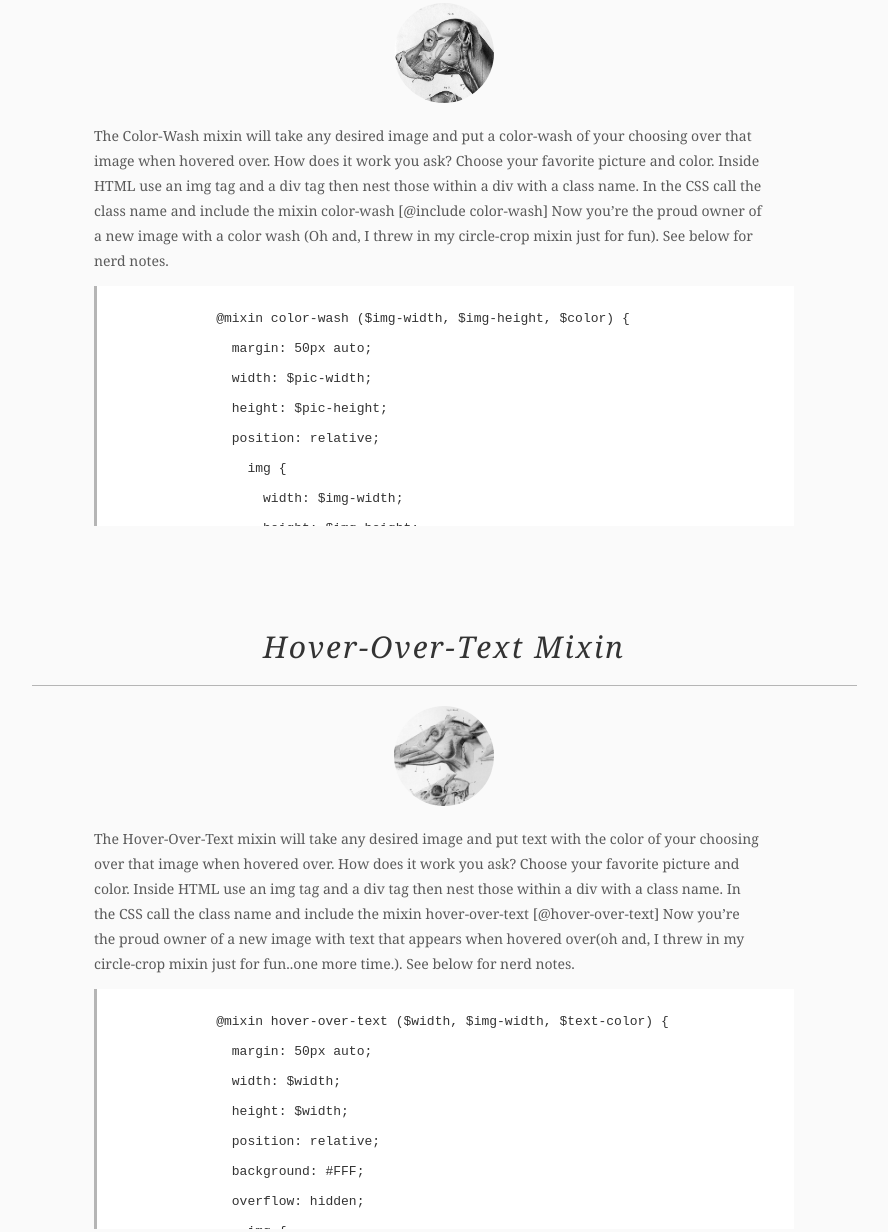
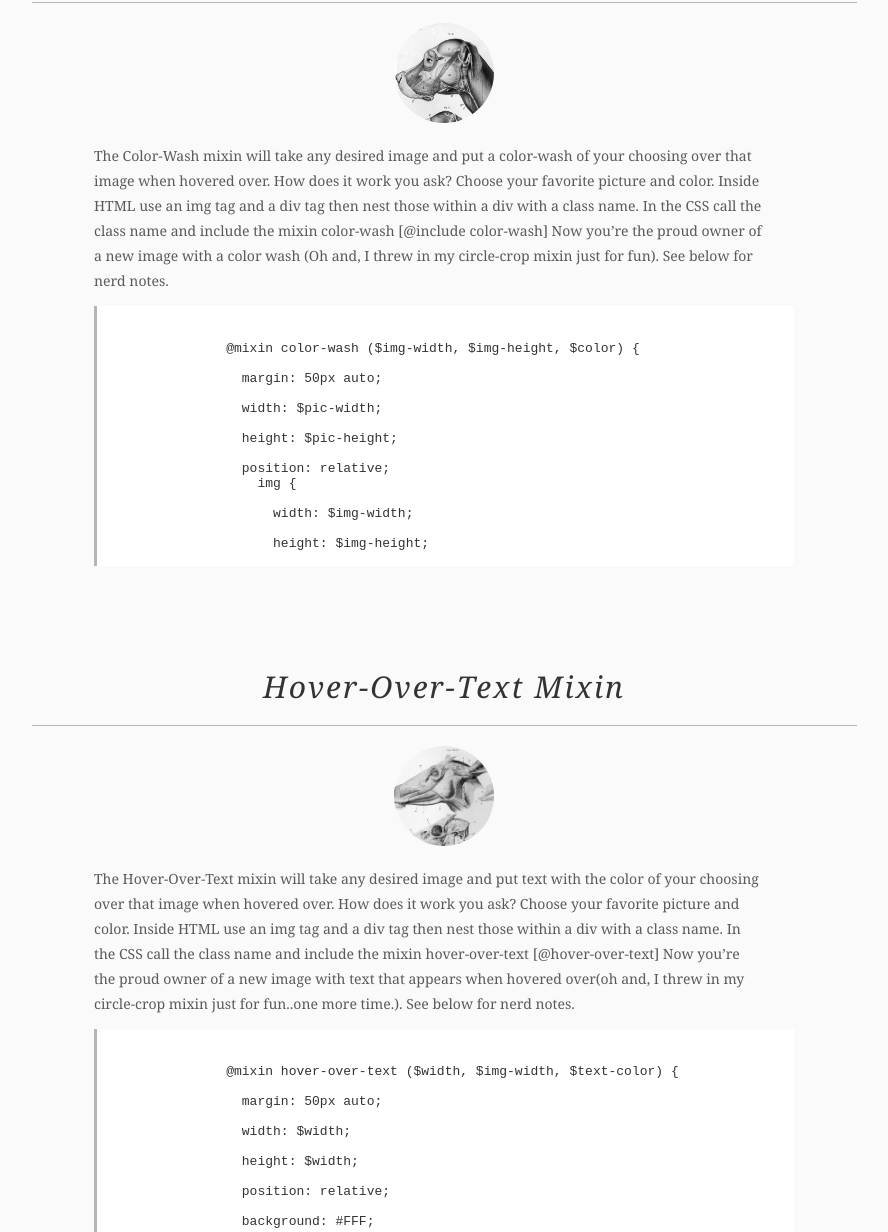
Before and after one commit to edwinespaderos/SASS-Mixin-Study, a website: page app/index.html in a window 1280 px wide. Shown: the part 1008-2240 px from the top of the page, without its empty margins (196-1084 px from the left). Drawn offline with nearby package versions, Linux system fonts and the light colour scheme; files that its build step writes are made by us from their sources.

Commit message:
adjusted padding for code snippets

```diff
--- a/app/index.html
+++ b/app/index.html
@@ -69,7 +69,7 @@
                 margin: 50px auto;<br>
                 width: $pic-width;<br>
                 height: $pic-height;<br>
-                position: relative;<br>
+                position: relative;
                   img {<br>
                     width: $img-width;<br>
                     height: $img-height;<br>
--- a/app/styles/main.scss
+++ b/app/styles/main.scss
@@ -59,7 +59,7 @@ h2 {
       overflow-x: auto;
       overflow-y: auto;
       border-left: 3px solid #B5B5B5;
-      padding: 10px;
+      padding: 20px 20px;
       background: rgba(255, 255, 255, 1);
       display: block;
       font-family: monospace;
```
Also changed, not shown: dist/index.html, dist/styles/5ab96812.main.css (deleted), dist/styles/ca21b82f.main.css (added).
